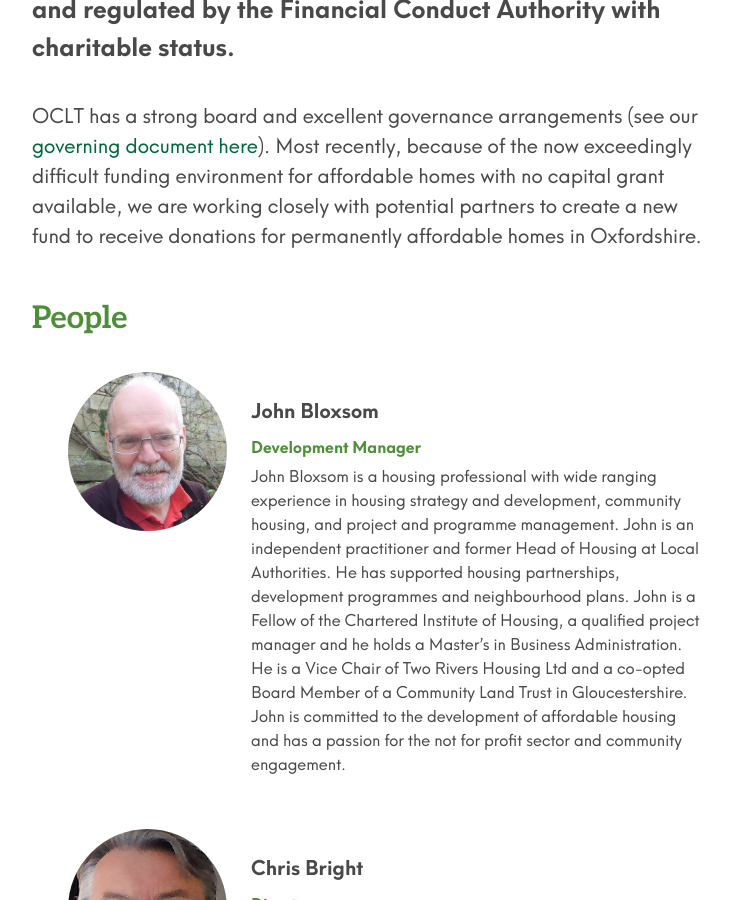
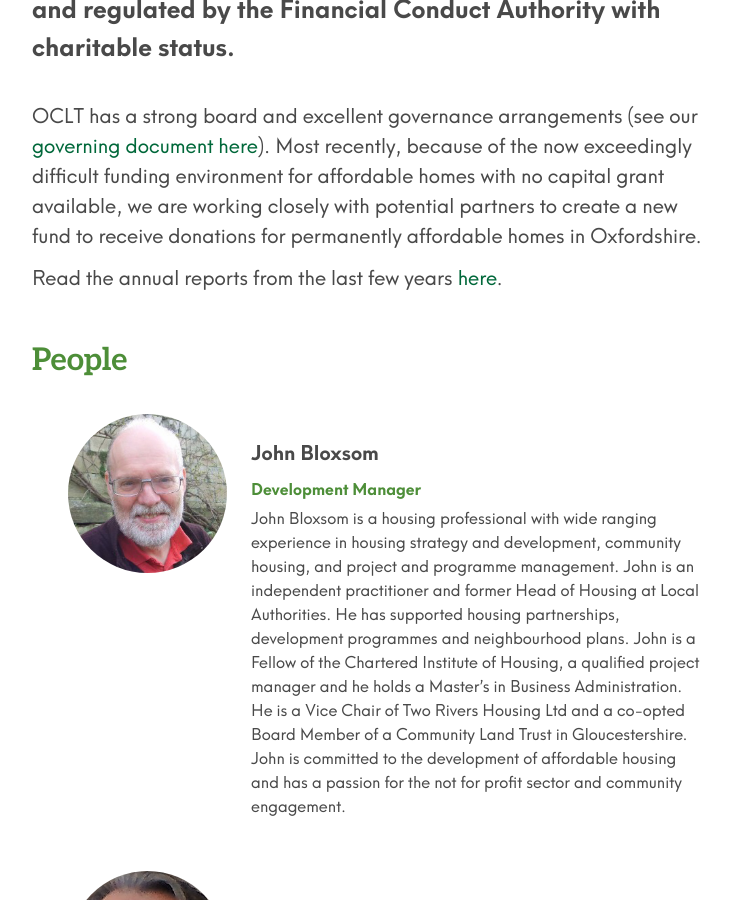
Before and after one commit to johnpuddephatt/oclt, a Jekyll site: the page built from _pages/about.md, in a window 1280 px wide and 900 px high, scrolled down 656 px. Shown: the whole window, without its empty margins (272-1003 px from the left). Built offline with Jekyll 4.4.1, drawn with Linux system fonts in a browser that asks for light colours.

Commit message:
Update from Forestry.io Oxfordshire CLT updated _pages/about.md

```diff
--- a/_pages/about.md
+++ b/_pages/about.md
@@ -9,4 +9,6 @@ We are a Community Benefit Society registered in 2006 and regulated by the Finan
 
 OCLT has a strong board and excellent governance arrangements (see our [governing document here](https://app.forestry.io/sites/pybyray5gshxow/body-media//uploads/copy-of-governing-document.pdf)). Most recently, because of the now exceedingly difficult funding environment for affordable homes with no capital grant available, we are working closely with potential partners to create a new fund to receive donations for permanently affordable homes in Oxfordshire.
 
+Read the annual reports from the last few years [here]().
+
 {% include people.html %}
```
